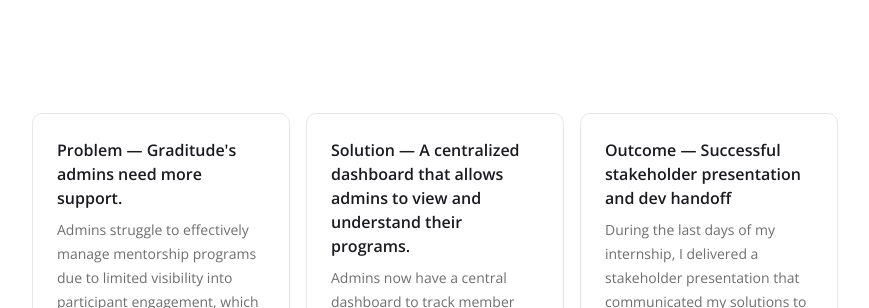
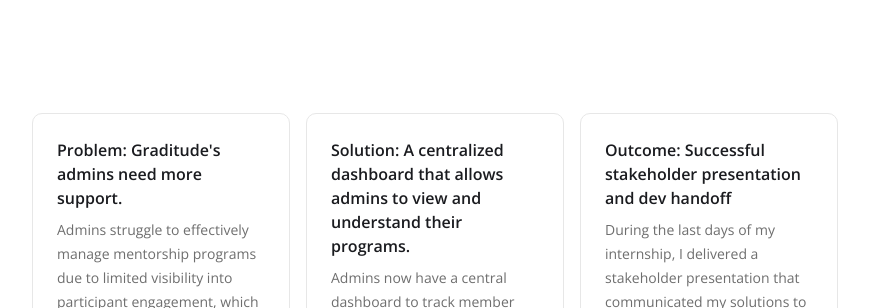
Before and after one commit to lucypham4/lucytienpham-portfolio, a Next.js app: page /work/graditude in a window 1280 px wide. Shown: the part 1700-2008 px from the top of the page, without its empty margins (332-1201 px from the left). Built offline with nearby package versions, Linux system fonts and the light colour scheme.

Commit message:
humanize copy pass 2: Graditude
Co-Authored-By: Claude Opus 5.5 <noreply@anthropic.com>
Claude-Session: https://claude.ai/code/session_01WThwujNjDXWkszo62bjoxP

```diff
--- a/src/content/projects.ts
+++ b/src/content/projects.ts
@@ -839,15 +839,15 @@ export const projects: Project[] = [
         kind: "cards",
         items: [
           {
-            title: "Problem — Graditude's admins need more support.",
+            title: "Problem: Graditude's admins need more support.",
             body: "Admins struggle to effectively manage mentorship programs due to limited visibility into participant engagement, which leads to poor outcomes and discouraging program launches.",
           },
           {
-            title: "Solution — A centralized dashboard that allows admins to view and understand their programs.",
+            title: "Solution: A centralized dashboard that allows admins to view and understand their programs.",
             body: "Admins now have a central dashboard to track member engagement and intervene as needed throughout the mentorship lifecycle, with early priorities focused on Recruiting, Matching, and Solidifying.",
           },
           {
-            title: "Outcome — Successful stakeholder presentation and dev handoff",
+            title: "Outcome: Successful stakeholder presentation and dev handoff",
             body: "During the last days of my internship, I delivered a stakeholder presentation that communicated my solutions to the dev of the project, setting the team up for implementation.",
           },
         ],
```
